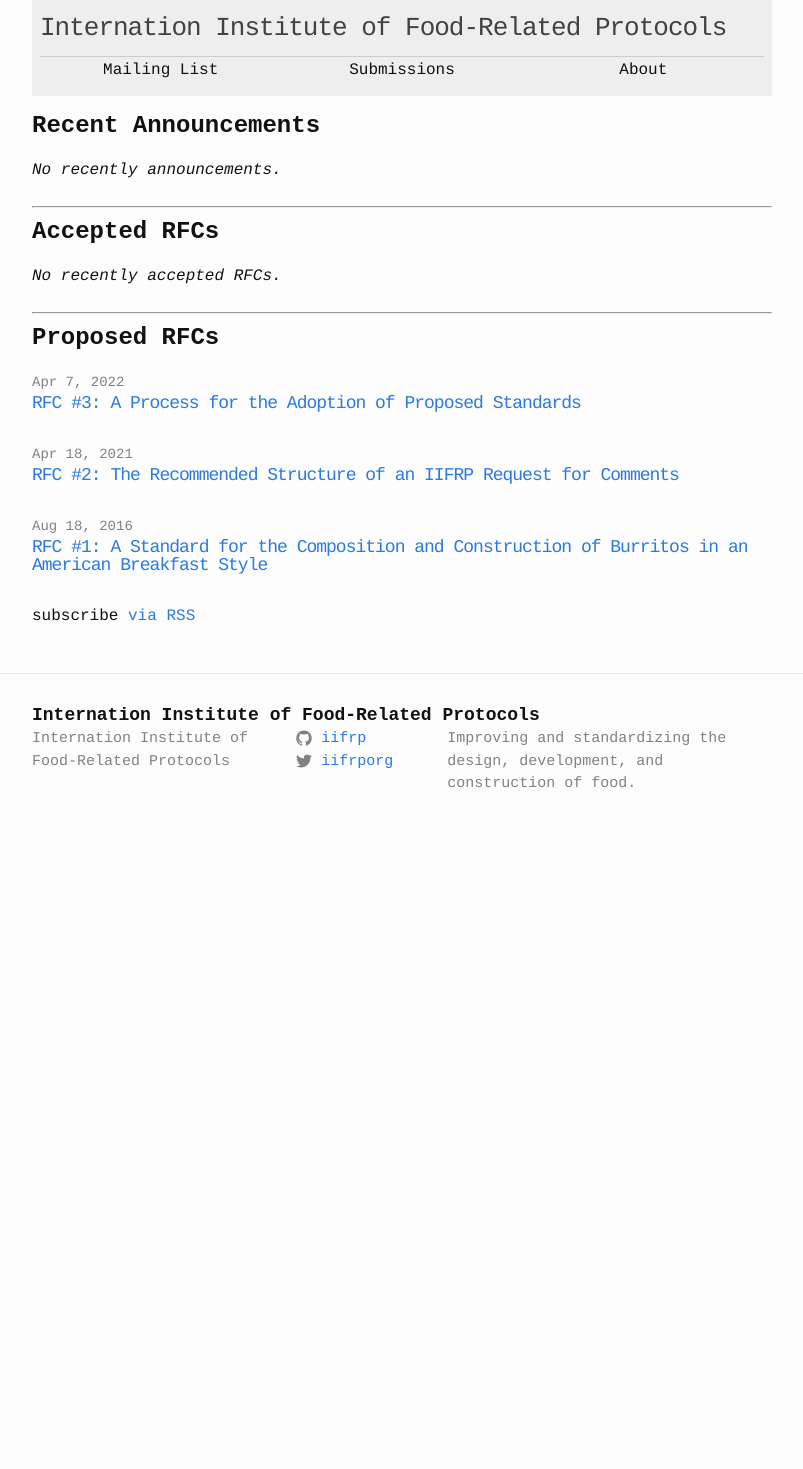
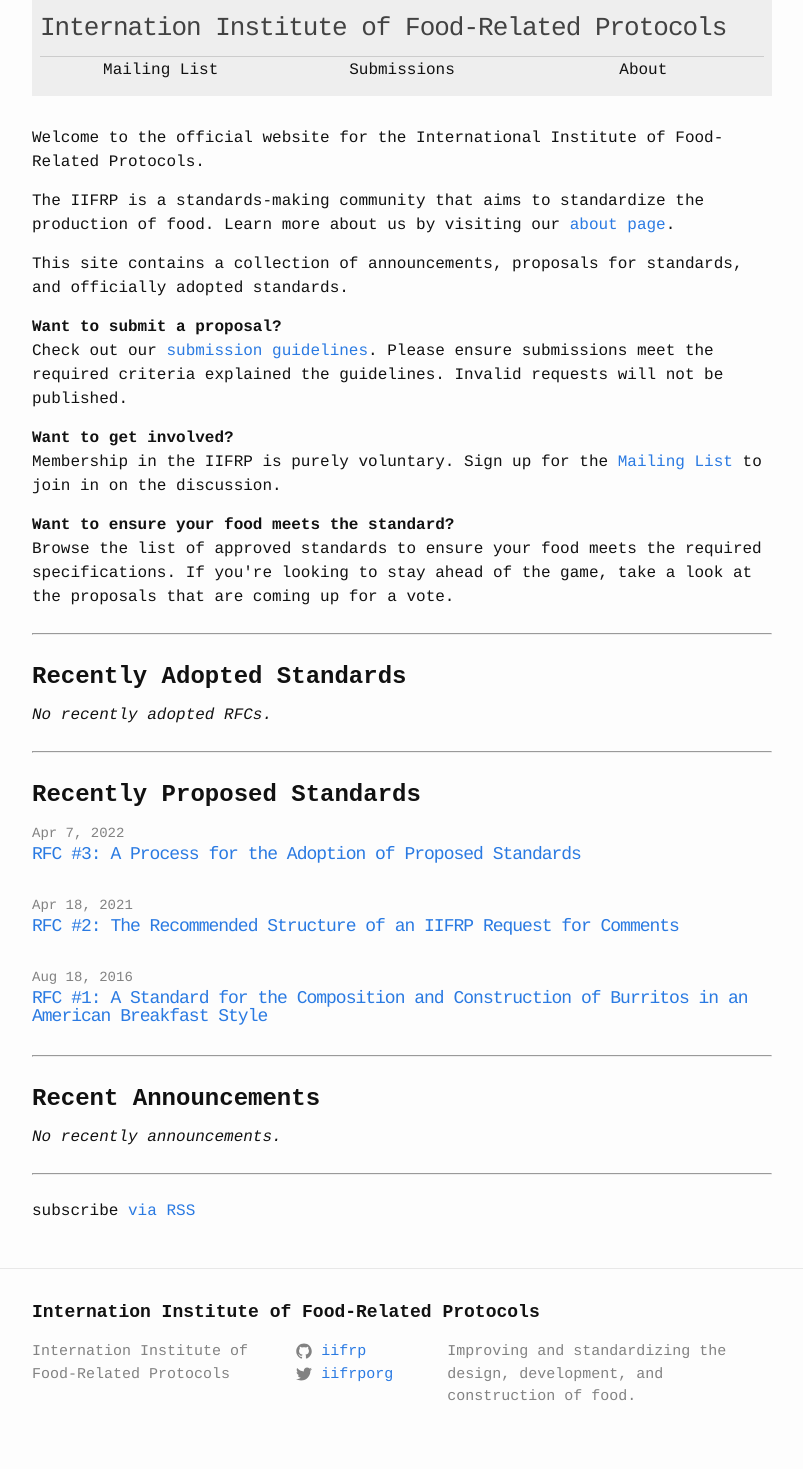
Before and after one commit to iifrp/iifrp.github.io, a Jekyll site: the page built from index.html, in a window 1280 px wide. Shown: the whole page, without its empty margins (238-1041 px from the left). Built offline with Jekyll 4.4.1, drawn with Linux system fonts in a browser that asks for light colours; before the commit the page ends 900 px from its top, so only the background shows below that.

Commit message:
More info + css tweaks

```diff
--- a/css/main.scss
+++ b/css/main.scss
@@ -110,8 +110,6 @@ div.post-content ol {
 
 h1, h2, h3, h4, h5, h6, .h1, .h2, .h3, .h4, .h5, .h6 {
     font-weight: bold;
-    line-height: 0pt;
-    display: inline;
     font-family: monospace;
     font-size: 1em;
     font-weight: bold;
@@ -119,8 +117,7 @@ h1, h2, h3, h4, h5, h6, .h1, .h2, .h3, .h4, .h5, .h6 {
 
 h1 {
     font-size: 1.5rem;
-    margin-bottom: 2rem;
-    display: block;
+    margin-bottom: 0.5rem;
 }
 
 hr {
--- a/index.html
+++ b/index.html
@@ -3,6 +3,68 @@ layout: default
 ---
 
 <div class="home">
+
+  <p>
+    Welcome to the official website for the International Institute of Food-Related Protocols.
+  </p>
+  <p>
+    The IIFRP is a standards-making community that aims to standardize the production of food. Learn more
+    about us by visiting our <a href="/about">about page</a>.
+  </p>
+  <p>
+    This site contains a collection of announcements, proposals for standards, and officially adopted standards.
+  </p>
+  <p>
+    <b>Want to submit a proposal?</b><br />
+    Check out our <a href="/submission-guidelines">submission guidelines</a>. Please ensure submissions meet the required criteria explained the guidelines.
+    Invalid requests will not be published.
+  </p>
+  <p>
+    <b>Want to get involved?</b><br />
+    Membership in the IIFRP is purely voluntary. Sign up for the <a href="/standards-evolution">Mailing List</a>
+    to join in on the discussion.
+  </p>
+  <p>
+    <b>Want to ensure your food meets the standard?</b><br />
+    Browse the list of approved standards to ensure your food meets the required specifications. If you're
+    looking to stay ahead of the game, take a look at the proposals that are coming up for a vote.
+  </p>
+
+  <hr/>
+
+  {% assign accpted_rfcs = site.rfc | reverse | where: "status", "accepted" %}
+
+  <h1>Recently Adopted Standards</h1>
+
+  <ul class="post-list">
+    {% for rfc in accpted_rfcs limit:5 %}
+      <li>
+        <span class="post-meta">{{ rfc.date | date: "%b %-d, %Y" }}</span>
+
+        <div class="post-title">
+          <a class="post-link" href="{{ rfc.url | prepend: site.baseurl }}">{{ rfc.title }}</a>
+        </div>
+      </li>
+    {% else %}
+    <p><i>No recently adopted RFCs.</i></p>
+    {% endfor %}
+  </ul><hr/>
+
+  <h1>Recently Proposed Standards</h1>
+
+  {% assign pending_rfcs = site.rfc | reverse | where: "status", "draft" %}
+
+  <ul class="post-list">
+    {% for rfc in pending_rfcs limit:5 %}
+      <li>
+        <span class="post-meta">{{ rfc.date | date: "%b %-d, %Y" }}</span>
+
+        <div class="post-title">
+          <a class="post-link" href="{{ rfc.url | prepend: site.baseurl }}">{{ rfc.title }}</a>
+        </div>
+      </li>
+    {% endfor %}
+  </ul><hr/>
 
   <h1>Recent Announcements</h1>
 
@@ -16,43 +78,9 @@ layout: default
         </div>
       </li>
     {% else %}
-    <p><i>No recently announcements.</i></p><hr/>
+    <p><i>No recently announcements.</i></p>
     {% endfor %}
-  </ul>
-
-  {% assign accpted_rfcs = site.rfc | reverse | where: "status", "accepted" %}
-
-  <h1>Accepted RFCs</h1>
-
-  <ul class="post-list">
-    {% for rfc in accpted_rfcs limit:5 %}
-      <li>
-        <span class="post-meta">{{ rfc.date | date: "%b %-d, %Y" }}</span>
-
-        <div class="post-title">
-          <a class="post-link" href="{{ rfc.url | prepend: site.baseurl }}">{{ rfc.title }}</a>
-        </div>
-      </li>
-    {% else %}
-    <p><i>No recently accepted RFCs.</i></p><hr/>
-    {% endfor %}
-  </ul>
-
-  <h1>Proposed RFCs</h1>
-
-  {% assign pending_rfcs = site.rfc | reverse | where: "status", "draft" %}
-
-  <ul class="post-list">
-    {% for rfc in pending_rfcs limit:5 %}
-      <li>
-        <span class="post-meta">{{ rfc.date | date: "%b %-d, %Y" }}</span>
-
-        <div class="post-title">
-          <a class="post-link" href="{{ rfc.url | prepend: site.baseurl }}">{{ rfc.title }}</a>
-        </div>
-      </li>
-    {% endfor %}
-  </ul>
+  </ul><hr/>
 
   <p class="rss-subscribe">subscribe <a href="{{ "/feed.xml" | prepend: site.baseurl }}">via RSS</a></p>
 
```
